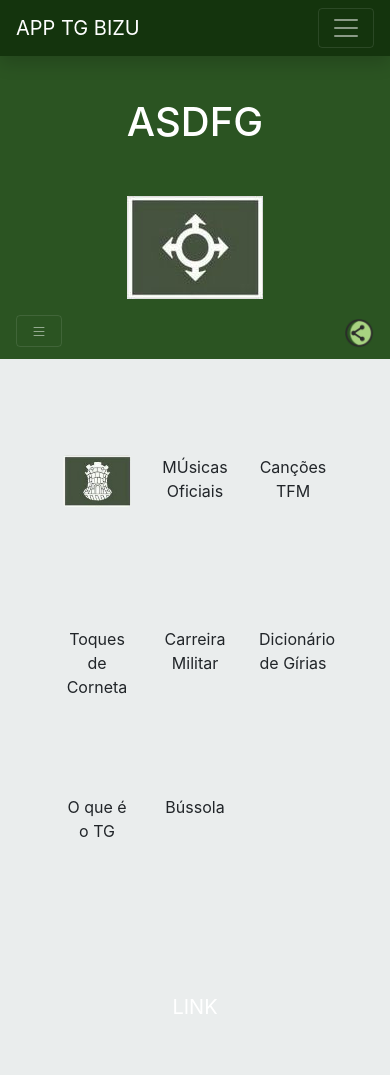
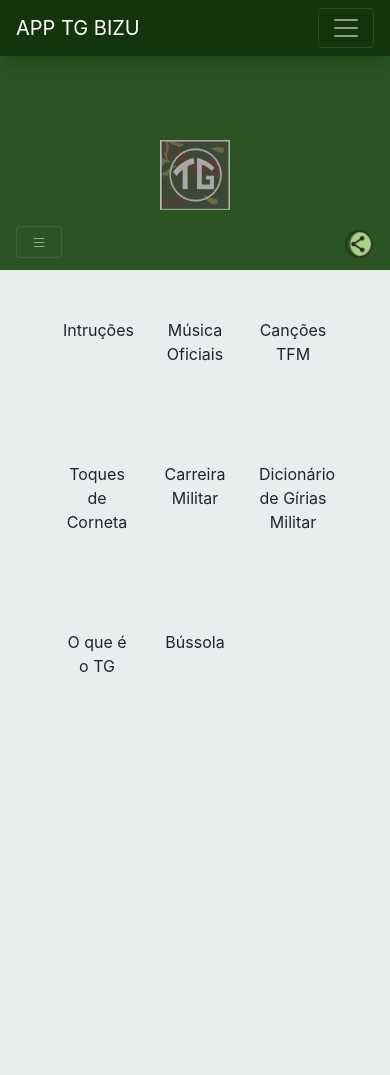
Before and after one commit to gabrielhenriqueGM/App_Tiro_De_Guerra, a plain HTML site: page www/instrucoes.html in a window 390 px wide. After the commit the page ends 844 px from the top, so only its background shows below. Drawn offline with Linux system fonts and the light colour scheme; some packages are replaced by stand-ins of ours.

Commit message:
Definicoes da criacao do menu principal de forma automatica

```diff
--- a/www/instrucoes.html
+++ b/www/instrucoes.html
@@ -133,6 +133,7 @@
 	<!-- Dados -->
 		<script type="text/javascript" src="js/conteudo/menuInstruções.js"></script>
 		<script type="text/javascript" src="js/conteudo/aqs.js"></script>
+		<script type="text/javascript" src="js/conteudo/intensMenuPrincipal.js"></script>
 
 	<!-- Biblioteca e Phonegap -->
 		<script src="js/jquery-3.3.1.slim.min.js"></script>
@@ -151,6 +152,7 @@
 				titulo.innerHTML = tituloNovo!=undefined?tituloNovo:'';
 			}
 
+			controlador(menuGradeMistaContrutor(itensMenuPrincipal), itensMenuPrincipalTitulo);
 		</script>
 		<script type="text/javascript" src="js/sidebar.js"></script>
 </body>
--- /dev/null
+++ b/www/js/conteudo/intensMenuPrincipal.js
@@ -0,0 +1,44 @@
+var itensMenuPrincipalTitulo = `<img id="logoTGMenu" src="img/organization_logo.gif" width="70" height="70" alt="">`;
+
+var itensMenuPrincipal = [
+    {
+        titulo: 'Intruções',
+        src: '',
+        link: ''
+    },
+    {
+        titulo: 'Música Oficiais',
+        src: '',
+        link: ''
+    },
+    {
+        titulo: 'Canções TFM',
+        src: '',
+        link: ''
+    },
+    {
+        titulo: 'Toques de Corneta',
+        src: '',
+        link: ''
+    },
+    {
+        titulo: 'Carreira Militar',
+        src: '',
+        link: ''
+    },
+    {
+        titulo: 'Dicionário de Gírias Militar',
+        src: '',
+        link: ''
+    },
+    {
+        titulo: 'O que é o TG',
+        src: '',
+        link: ''
+    },
+    {
+        titulo: 'Bússola',
+        src: '',
+        link: ''
+    }
+]
--- a/www/js/conteudo/menuInstruções.js
+++ b/www/js/conteudo/menuInstruções.js
@@ -1,4 +1,4 @@
-menuInstrucao = [
+var menuInstrucao = [
     {
         titulo: 'QEM',
         src: '\\img\\divisas\\menuArmas\\1.jpg',
--- a/www/js/index.js
+++ b/www/js/index.js
@@ -1,49 +1,11 @@
-/*
- * Licensed to the Apache Software Foundation (ASF) under one
- * or more contributor license agreements.  See the NOTICE file
- * distributed with this work for additional information
- * regarding copyright ownership.  The ASF licenses this file
- * to you under the Apache License, Version 2.0 (the
- * "License"); you may not use this file except in compliance
- * with the License.  You may obtain a copy of the License at
- *
- * http://www.apache.org/licenses/LICENSE-2.0
- *
- * Unless required by applicable law or agreed to in writing,
- * software distributed under the License is distributed on an
- * "AS IS" BASIS, WITHOUT WARRANTIES OR CONDITIONS OF ANY
- * KIND, either express or implied.  See the License for the
- * specific language governing permissions and limitations
- * under the License.
- */
 var app = {
-    // Application Constructor
     initialize: function() {
         this.bindEvents();
     },
-    // Bind Event Listeners
-    //
-    // Bind any events that are required on startup. Common events are:
-    // 'load', 'deviceready', 'offline', and 'online'.
     bindEvents: function() {
         document.addEventListener('deviceready', this.onDeviceReady, false);
     },
-    // deviceready Event Handler
-    //
-    // The scope of 'this' is the event. In order to call the 'receivedEvent'
-    // function, we must explicitly call 'app.receivedEvent(...);'
     onDeviceReady: function() {
-        app.receivedEvent('deviceready');
-    },
-    // Update DOM on a Received Event
-    receivedEvent: function(id) {
-        var parentElement = document.getElementById(id);
-        var listeningElement = parentElement.querySelector('.listening');
-        var receivedElement = parentElement.querySelector('.received');
-
-        listeningElement.setAttribute('style', 'display:none;');
-        receivedElement.setAttribute('style', 'display:block;');
-
-        console.log('Received Event: ' + id);
+        //Função execultada logo quando inicia o app
     }
 };
```
